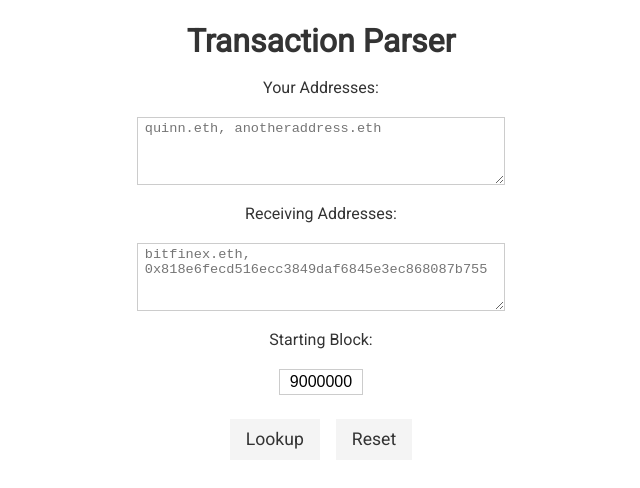
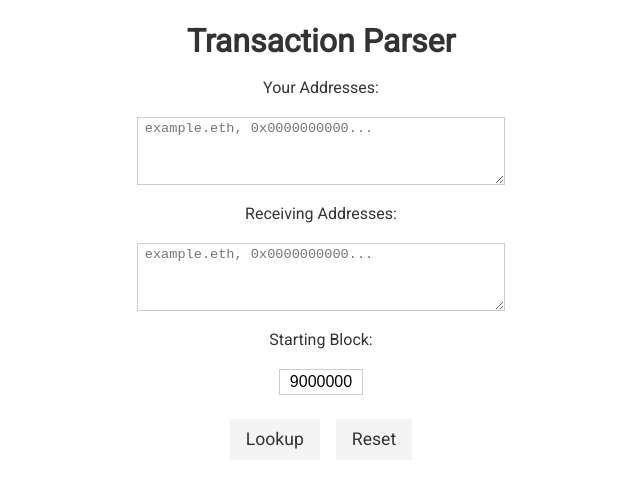
Before and after one commit to Flash-Git/Parser, a React app: page / in a window 1280 px wide. Shown: the top 488 px of the page, without its empty margins (319-959 px from the left). Built offline with nearby package versions, Linux system fonts and the light colour scheme.

Commit message:
Updated address placeholder

```diff
--- a/src/components/parsers/ParserTxLookup.tsx
+++ b/src/components/parsers/ParserTxLookup.tsx
@@ -18,6 +18,8 @@ interface Props {
   etherscanProvider: EtherscanProvider;
   addAlert: AddAlert;
 }
+
+const addressPlaceHolder = "example.eth, 0x0000000000...";
 
 const ParserTxLookup: FC<Props> = ({
   resetType,
@@ -237,7 +239,7 @@ const ParserTxLookup: FC<Props> = ({
         <textarea
           rows={4}
           value={addresses}
-          placeholder={"quinn.eth, anotheraddress.eth"}
+          placeholder={addressPlaceHolder}
           onChange={e => setAddresses(e.target.value)}
           style={{ resize: "vertical", fontSize: "0.85rem", maxWidth: "27em" }}
         />
@@ -247,9 +249,7 @@ const ParserTxLookup: FC<Props> = ({
         <textarea
           rows={4}
           value={receivingAddresses}
-          placeholder={
-            "bitfinex.eth, 0x818e6fecd516ecc3849daf6845e3ec868087b755"
-          } // Kyber
+          placeholder={addressPlaceHolder} // Kyber
           onChange={e => setReceivingAddresses(e.target.value)}
           style={{ resize: "vertical", fontSize: "0.85rem", maxWidth: "27em" }}
         />
```
